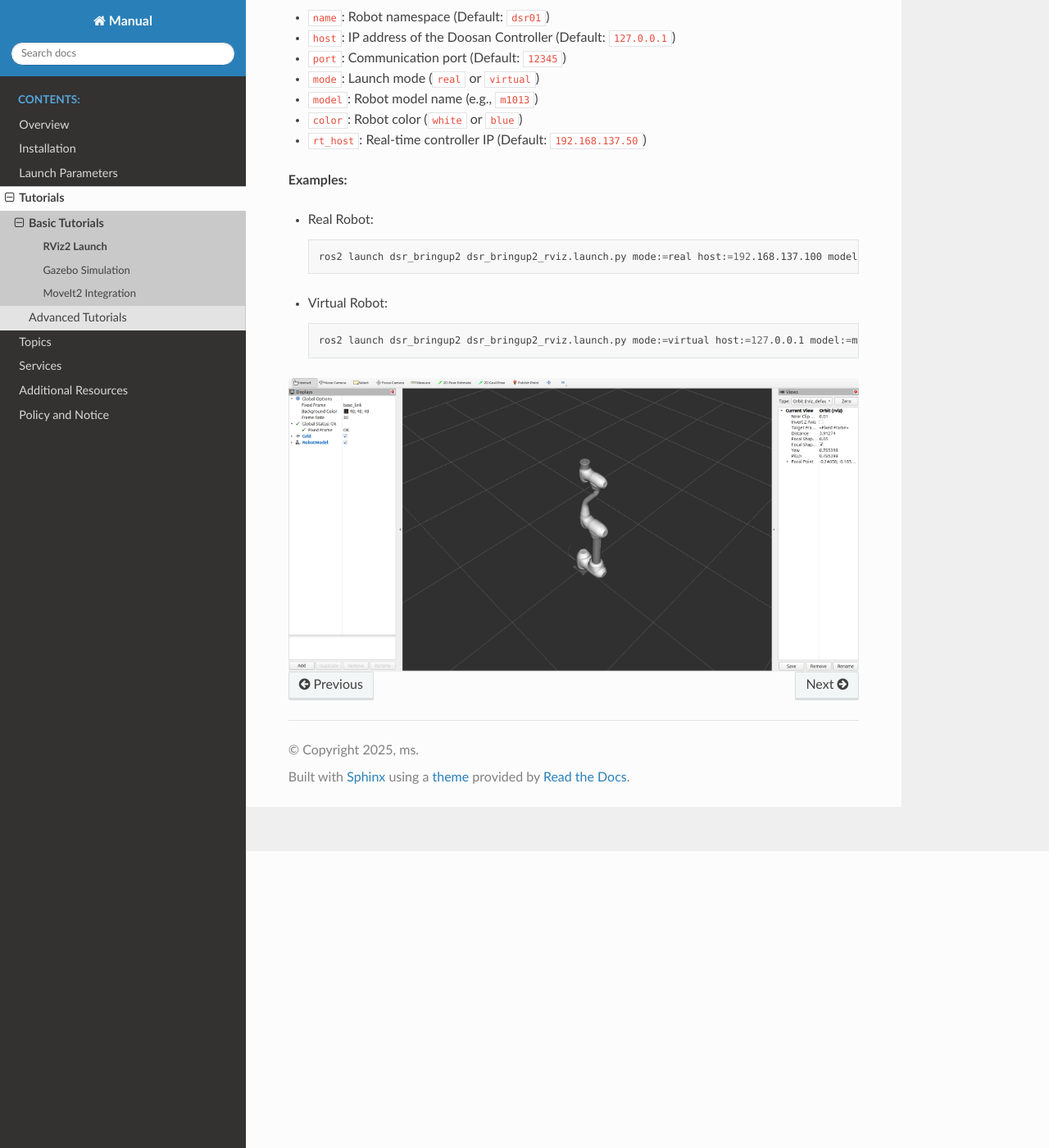
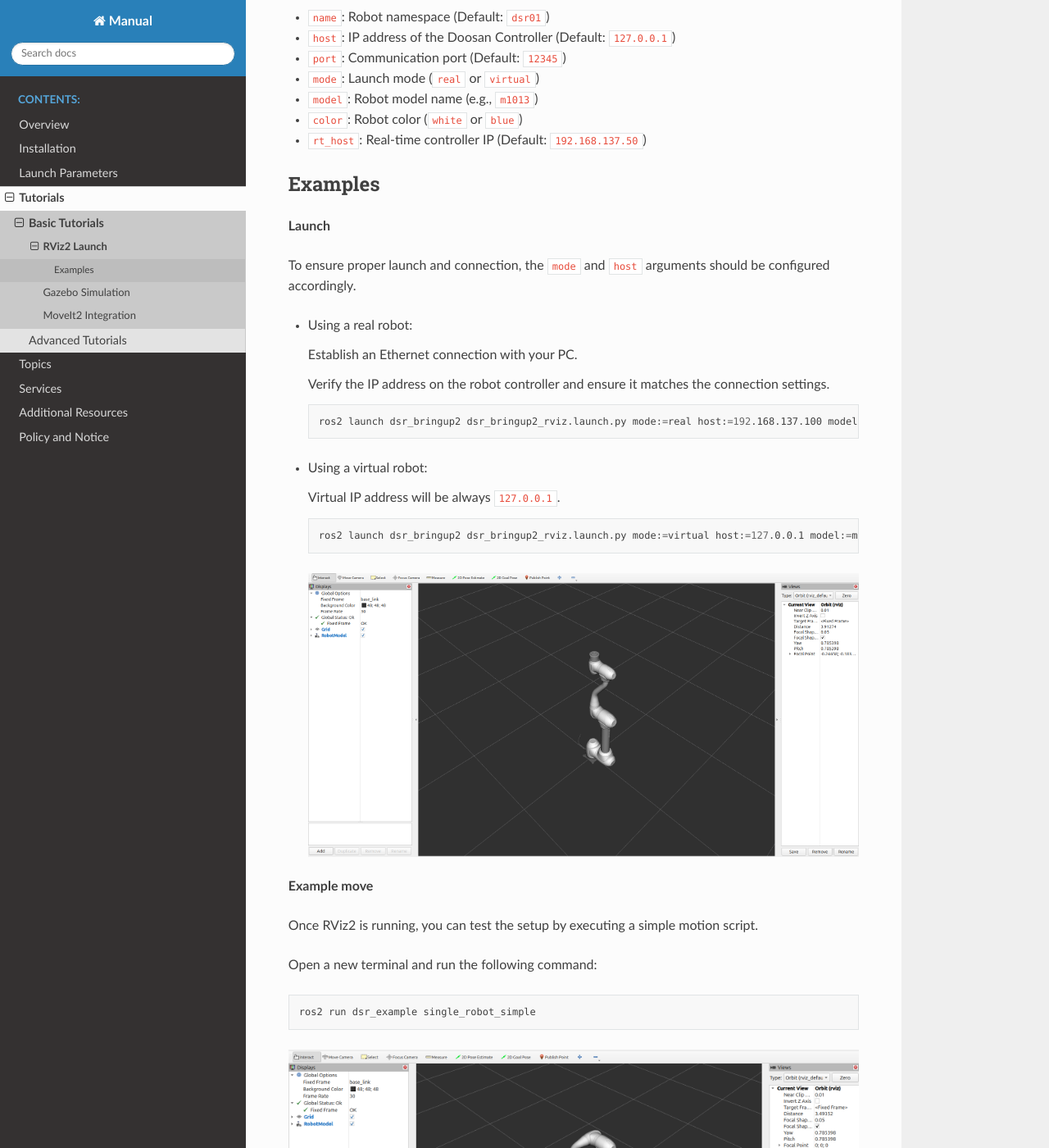
Before and after one commit to Namsangee/ros2_test, a Sphinx documentation site: the page built from source/tutorials/basic_tutorials/rviz_tutorial.rst, in a window 1280 px wide and 1400 px high, scrolled down 362 px. Shown: the whole window at 82% size. Built offline with Sphinx 7.4.7 and the Read the Docs theme 3.1.0, drawn with Linux system fonts in a browser that asks for light colours; some of the changed text lies outside the part shown.

Commit message:
Update rviz2 launch tutorial

```diff
--- a/source/tutorials/basic_tutorials/rviz_tutorial.rst
+++ b/source/tutorials/basic_tutorials/rviz_tutorial.rst
@@ -21,21 +21,49 @@ This launch file starts Rviz2 for visualizing the robot model and its state.
 - ``color``: Robot color (``white`` or ``blue``)
 - ``rt_host``: Real-time controller IP (Default: ``192.168.137.50``)
 
-**Examples:**
+Examples
+----------
 
-- Real Robot:
+**Launch**
+
+To ensure proper launch and connection, the ``mode`` and ``host`` arguments should be configured accordingly.
+
+- Using a real robot:
+
+  Establish an Ethernet connection with your PC.
+
+  Verify the IP address on the robot controller and ensure it matches the connection settings.
 
   .. code-block:: bash
 
      ros2 launch dsr_bringup2 dsr_bringup2_rviz.launch.py mode:=real host:=192.168.137.100 model:=m1013
 
-- Virtual Robot:
+- Using a virtual robot:
+
+  Virtual IP address will be always ``127.0.0.1``.
 
   .. code-block:: bash
 
      ros2 launch dsr_bringup2 dsr_bringup2_rviz.launch.py mode:=virtual host:=127.0.0.1 model:=m1013
 
-.. image:: ../../_static/tutorial/rviz1.png
-   :alt: Robot Model Preview
-   :width: 800px
-   :align: center
+  .. image:: ../../_static/tutorial/rviz1.png
+     :alt: Robot Model Preview
+     :width: 800px
+     :align: center
+
+**Example move**
+
+Once RViz2 is running, you can test the setup by executing a simple motion script.
+
+Open a new terminal and run the following command:
+
+.. code-block:: bash
+
+    ros2 run dsr_example single_robot_simple
+
+.. image:: ../../_static/tutorial/rviz2.png
+     :alt: Robot Model Preview
+     :width: 800px
+     :align: center
+
+Example scripts are available in ``dsr_example2`` package.
```
Also changed, not shown: source/_static/tutorial/rviz2.png (added).
